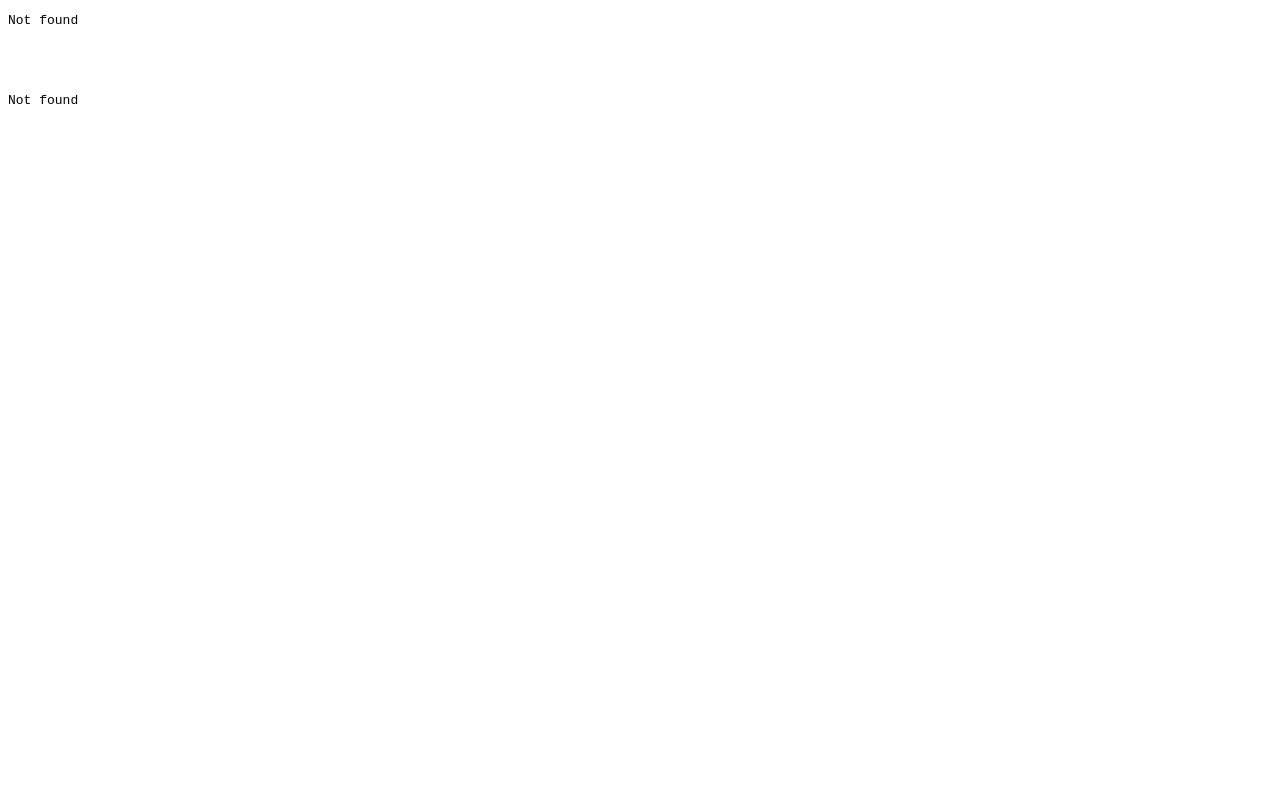
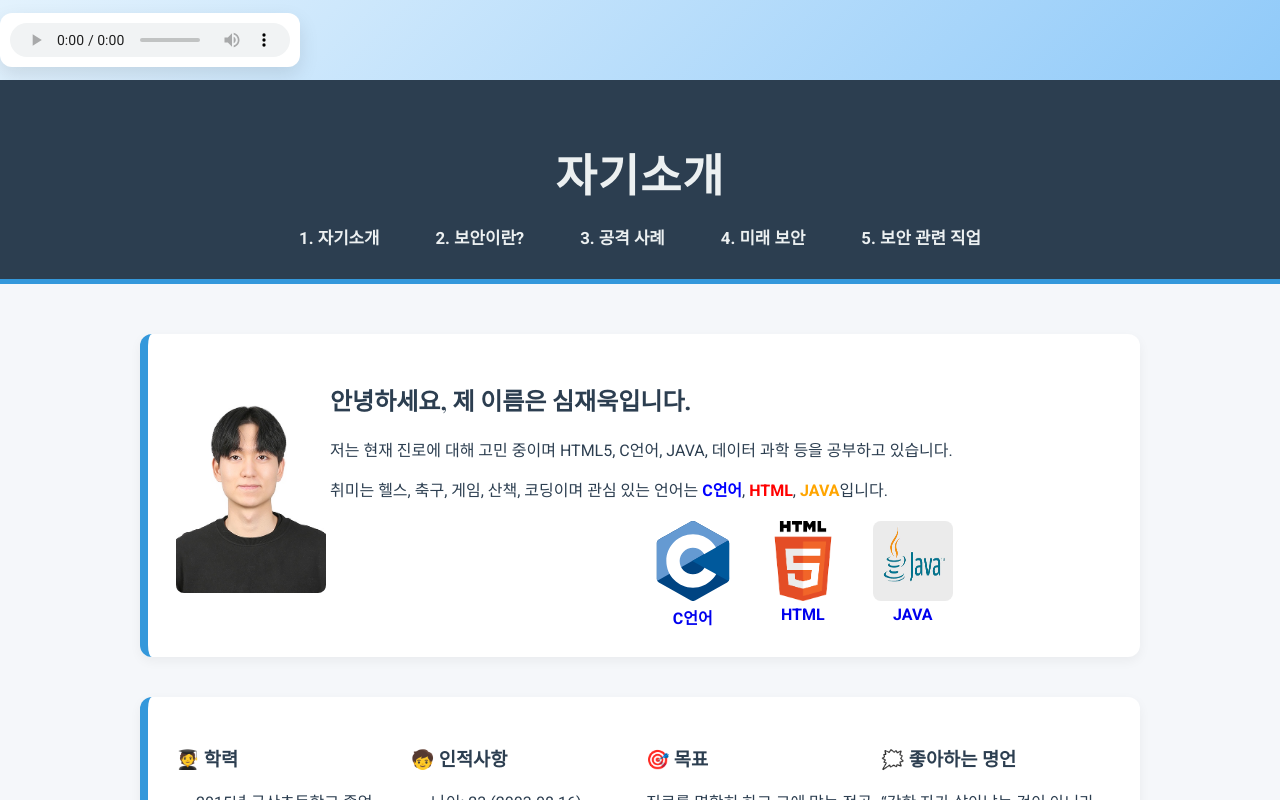
Before and after one commit to SIMJW816/security_introduce_web2, a plain HTML site: page index.html in a window 1280 px wide. Drawn offline with nearby package versions, Linux system fonts and the light colour scheme; files whose address does not match are found by name.

Commit message:
Update index.html

```diff
--- a/index.html
+++ b/index.html
@@ -36,7 +36,7 @@
   </style>
 </head>
 <body>
-  <iframe src="./sub/music.html" id="musicFrame" name="musicFrame" scrolling="no"></iframe>
-  <iframe src="./sub/intro.html" id="contentFrame" name="contentFrame"></iframe>
+  <iframe src="music.html" id="musicFrame" name="musicFrame" scrolling="no"></iframe>
+  <iframe src="intro.html" id="contentFrame" name="contentFrame"></iframe>
 </body>
 </html>
```
